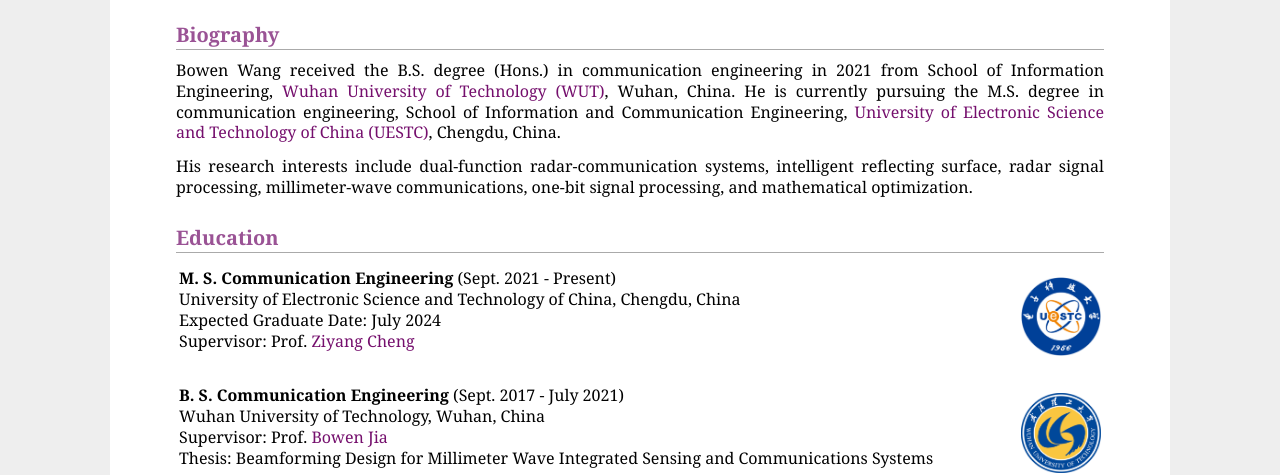
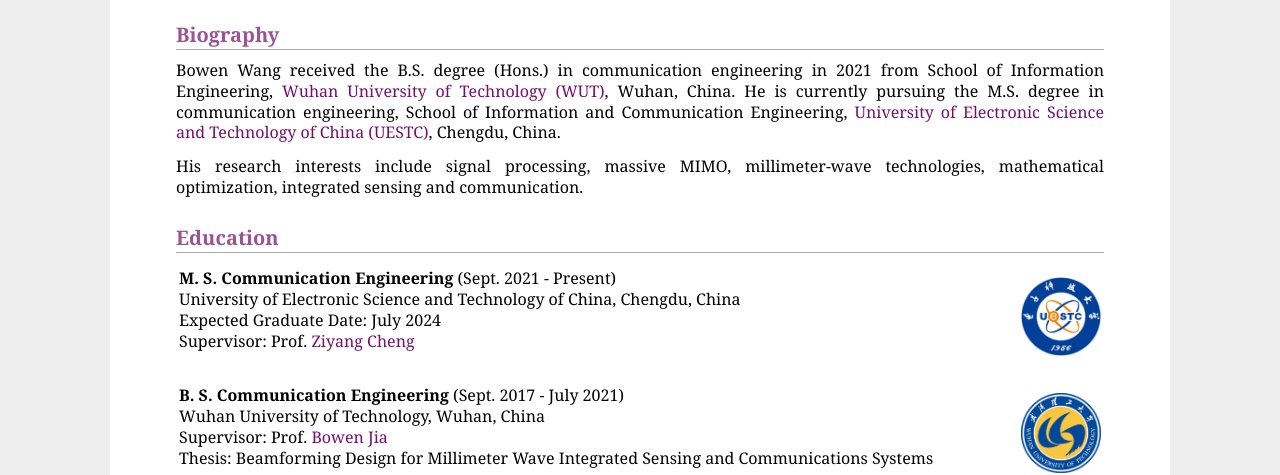
Before and after one commit to BW-Wang/Home, a plain HTML site: page index.html in a window 1280 px wide. Shown: the part 354-829 px from the top of the page. Drawn offline with Linux system fonts and the light colour scheme; files whose address does not match are found by name.

Commit message:
Update index.html

```diff
--- a/index.html
+++ b/index.html
@@ -72,7 +72,7 @@ Email: bwwang AT std.uestc.edu.cn, bwwang AT ieee.org
 
 </table></p><h2>Biography</h2>
 <p>Bowen Wang received the B.S. degree (Hons.) in communication engineering in 2021 from School of Information Engineering, <a href="http://english.whut.edu.cn">Wuhan University of Technology (WUT)</a>, Wuhan, China. He is currently pursuing the M.S. degree in communication engineering, School of Information and Communication Engineering, <a href="https://en.uestc.edu.cn/">University of Electronic Science and Technology of China (UESTC)</a>, Chengdu, China. </p>
-<p>His research interests include dual-function radar-communication systems, intelligent reflecting surface, radar signal processing, millimeter-wave communications, one-bit signal processing, and mathematical optimization.</p>
+<p>His research interests include signal processing, massive MIMO, millimeter-wave technologies, mathematical optimization, integrated sensing and communication.</p>
 <h2>Education</h2>
 <p><table>
 
```
